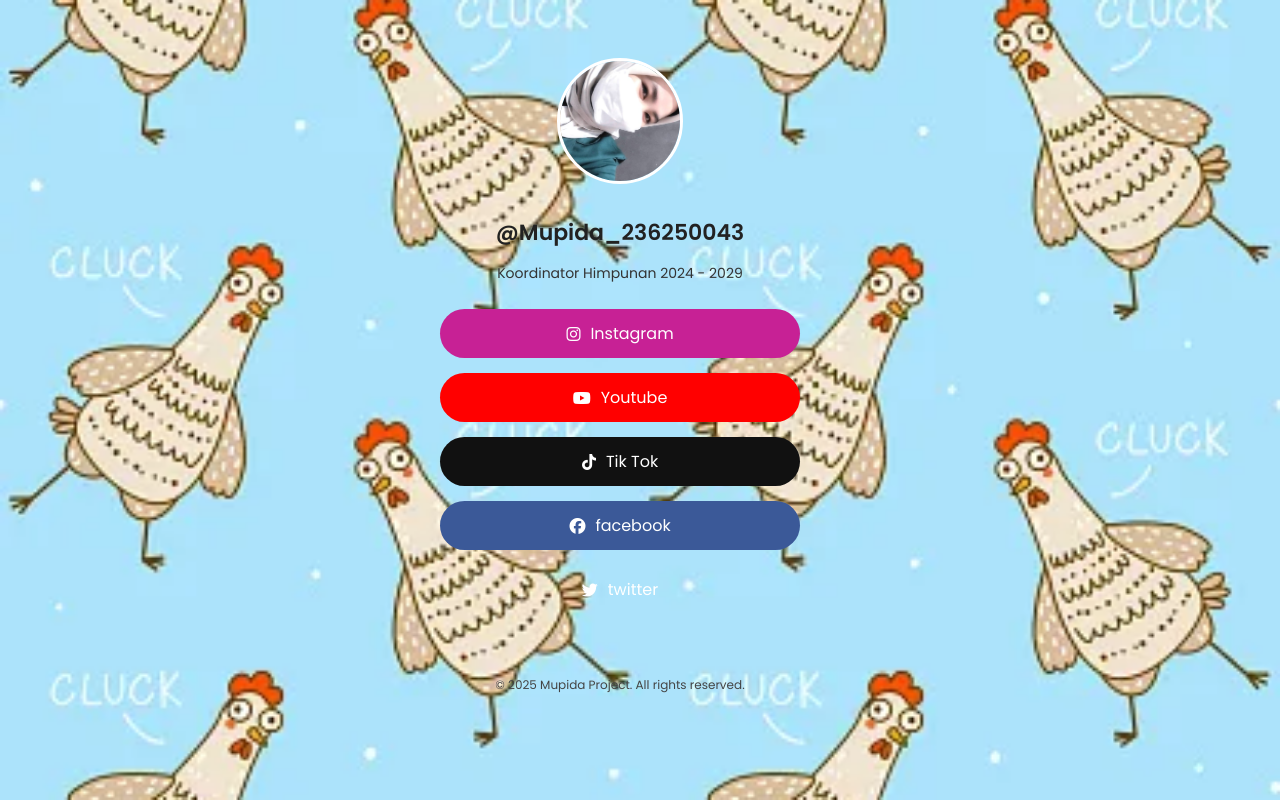
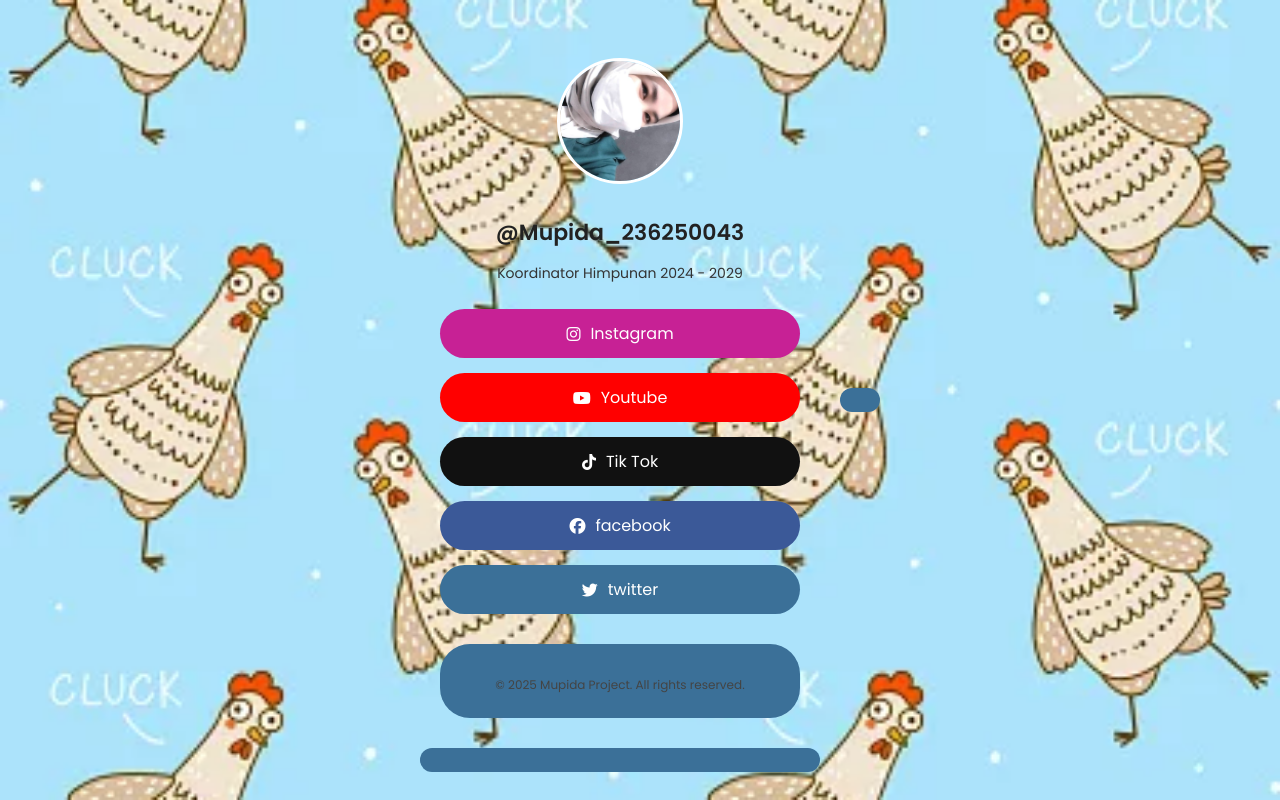
Before and after one commit to Mupida/tugas_4_link_tree, a plain HTML site: page index.html in a window 1280 px wide. Drawn offline with Linux system fonts and the light colour scheme.

Commit message:
Update style.css

```diff
--- a/style.css
+++ b/style.css
@@ -84,6 +84,9 @@
 .facebook {
     background-color: #3b5998;
 }
+.twitter{
+    background-color: #3b7098;
+}
 
 .link-button:hover {
     opacity: 0.85;
```
